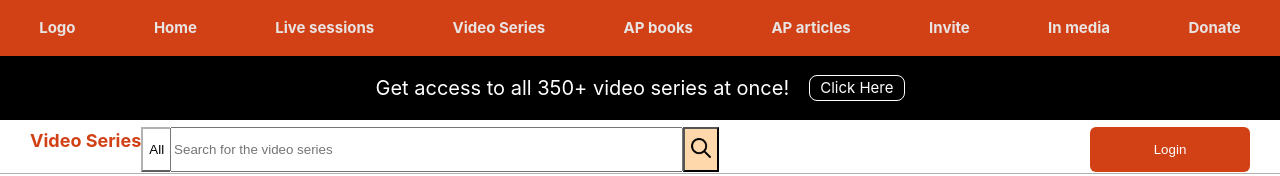
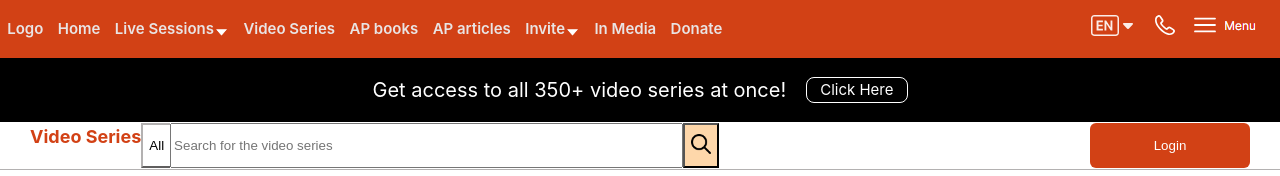
Before and after one commit to himani-mehra/AP-Project, a Vue app: page / in a window 1280 px wide. Shown: the top 176 px of the page. Built offline with nearby package versions, Linux system fonts and the light colour scheme; no server answers.

Commit message:
css fixed

```diff
--- a/src/assets/main.css
+++ b/src/assets/main.css
@@ -10,14 +10,14 @@
 a,
 .green {
   text-decoration: none;
-  color: hsla(160, 100%, 37%, 1);
+  color: white;
   transition: 0.4s;
   padding: 3px;
 }
 
 @media (hover: hover) {
   a:hover {
-    background-color: hsla(160, 100%, 37%, 0.2);
+    background-color: transparent;
   }
 }
 
--- a/src/components/SearchBarModal.vue
+++ b/src/components/SearchBarModal.vue
@@ -37,7 +37,8 @@ const showSubDropdown = (tagGroup) => {
                     </div>
                     <div v-for="(innerArray, outerIndex) in tags" :key="outerIndex">
                         <div v-for="(element, innerIndex) in innerArray[0]" :key="innerIndex" class="display-flex">
-                            <div class="main-dropdown-item" @mouseover="showSubDropdown(innerArray)">
+                            <div class="main-dropdown-item"
+                                @mouseover="element.hasChildren ? showSubDropdown(innerArray) : showSubDropdown(null)">
                                 {{ element.name.english }}
                             </div>
 
@@ -47,18 +48,18 @@ const showSubDropdown = (tagGroup) => {
                             </div>
                         </div>
                     </div>
-                    {{ element }}
+                    <!-- {{ element }} -->
                 </div>
                 <div v-if="hoveredTagGroup" class="dropdown sub-dropdown">
-                        <div v-for="(innerArray, outerIndex) in tags" :key="outerIndex">
+                    <div v-for="(innerArray, outerIndex) in tags" :key="outerIndex">
                         <div v-for="(element, innerIndex) in innerArray[1]" :key="innerIndex" class="display-flex">
                             <div class="main-dropdown-item">
-                                <!-- {{ element.name.english }} -->
                                 {{ element.name.english }}
+                                <!-- {{ element }} -->
                             </div>
                         </div>
                     </div>
-                    </div>
+                </div>
             </div>
         </div>
     </div>
@@ -166,4 +167,5 @@ const showSubDropdown = (tagGroup) => {
 .sub-dropdown-item {
     padding: 8px;
     cursor: pointer;
-}</style>
+}
+</style>
--- a/src/components/TopHeader.vue
+++ b/src/components/TopHeader.vue
@@ -1,62 +1,59 @@
-<!-- <script setup>
-defineProps({
-  msg: {
-    type: String,
-    required: true
-  }
-})
-</script> -->
+
 
 <template>
+   <div class="main-container">
     <div class="container">
         <span>Logo</span>
         <span>Home</span>
-        <span>Live sessions</span>
+        <span class="down-arrow">
+          <span class="live-session">Live Sessions</span>
+          <img class="img-sec" src="../assets/inverted-arrow.png" alt="facebook" width="15px" height="15px" style="cursor: pointer;">
+        </span>
         <span>Video Series</span>
         <span>AP books</span>
         <span>AP articles</span>
-        <span>Invite</span>
-        <span>In media</span>
+        <span class="down-arrow">
+          <span class="live-session">Invite</span>
+          <img class="img-sec" src="../assets/inverted-arrow.png" alt="facebook" width="15px" height="15px" style="cursor: pointer;">
+        </span>
+        <span>In Media</span>
         <span>Donate</span>
     </div>
+    <div class="right-container">
+      <img src="../assets/right-header.png" alt="contact" style="cursor: pointer;">
+    </div>
+   </div>
     <div class="second-container">
         <div class="access-text">Get access to all 350+ video series at once!</div>
-        <div class="access-btn">Click Here</div>
+        <div class="access-btn"><a href="https://acharyaprashant.org/en/login?page=https%3A%2F%2Facharyaprashant.org%2Fen%2Fpacks%2Fall-video-series" target="_blank">Click Here</a></div>
     </div>
-  <div class="greetings">
-    <h1 class="green">{{ msg }}</h1>
-    <!-- <h3>
-      You’ve successfully created a project with
-      <a href="https://vitejs.dev/" target="_blank" rel="noopener">Vite</a> +
-      <a href="https://vuejs.org/" target="_blank" rel="noopener">Vue 3</a>.
-    </h3> -->
-  </div>
 </template>
 
 <style scoped>
-
-h1 {
-  font-weight: 500;
-  font-size: 2.6rem;
-  position: relative;
-  top: -10px;
-}
-
-h3 {
-  font-size: 1.2rem;
+.main-container {
+  height: 7.3vh;
+  display: flex;
+  justify-content: space-between;
+  background-color: #d24115;
 }
 .container {
     align-items: center;
-    width:100%;
-    height: 7vh;
+    width:57%;
     display: flex;
     justify-content: space-around;
     color: rgb(233, 228, 228);
-    background-color: #d24115;
 }
 span {
-    font-weight: 700;
+    font-weight: 600;
     font-size: 15px;
+}
+.down-arrow {
+  display: flex;
+  align-items: center;
+  justify-content: space-between;
+}
+.img-sec {
+  margin-top: 6px;
 }
 .second-container {
     display: flex;
@@ -77,6 +74,9 @@ span {
     border-radius: 8px;
     margin: 10px;
 }
+.access-btn:hover {
+  color: white;
+}
 
 .greetings h1,
 .greetings h3 {
```
Also changed, not shown: src/assets/inverted-arrow.png (added), src/assets/right-header.png (added).
